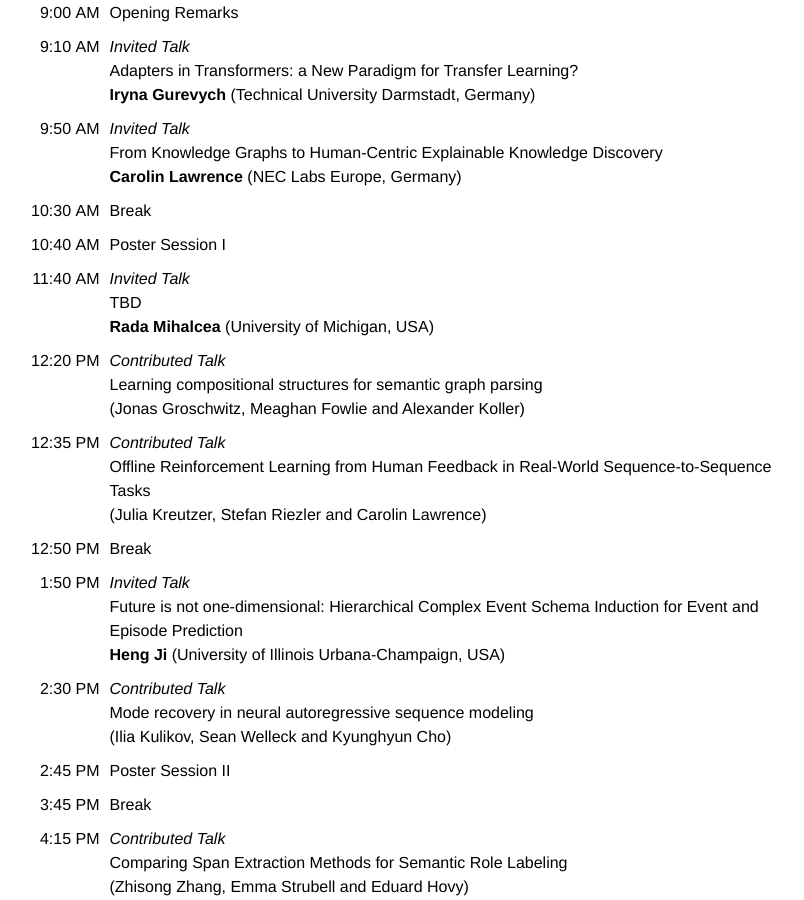
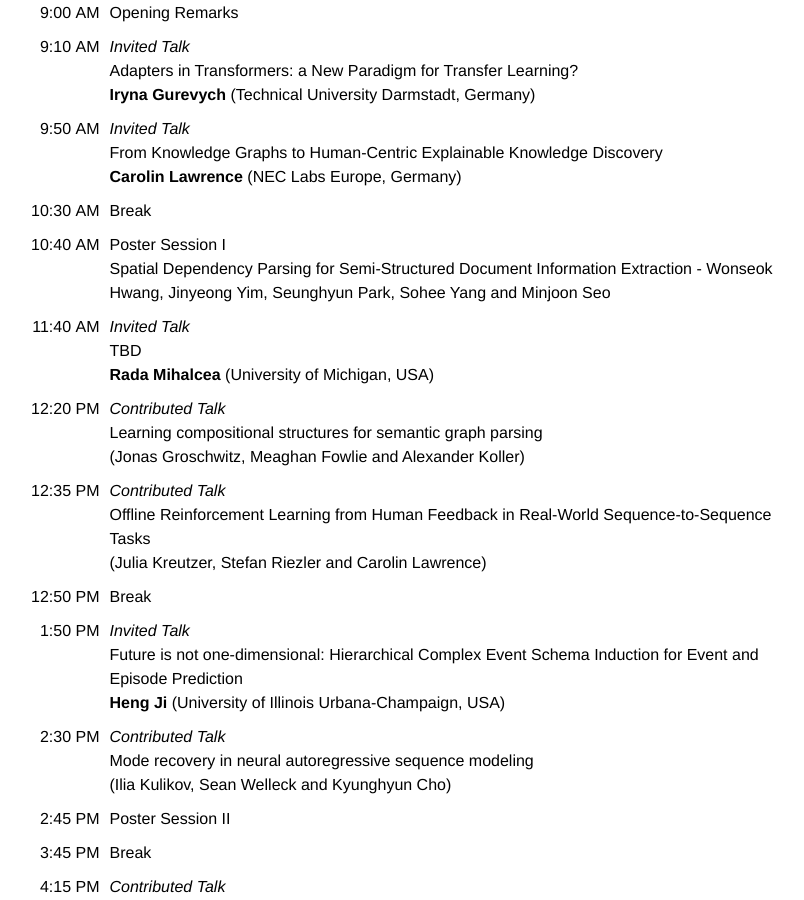
Before and after one commit to structuredprediction/structuredprediction.github.io, a Jekyll site: the page built from SPNLP21/3_schedule.md, in a window 1280 px wide and 900 px high, scrolled down 552 px. Shown: the whole window, without its empty margins (219-1023 px from the left). Built offline with Jekyll 4.4.1, drawn with Linux system fonts in a browser that asks for light colours.

Commit message:
Update 3_schedule.md

```diff
--- a/SPNLP21/3_schedule.md
+++ b/SPNLP21/3_schedule.md
@@ -23,7 +23,7 @@ name: 3
 |  9:10&nbsp;AM | _Invited Talk_<br/>Adapters in Transformers: a New Paradigm for Transfer Learning?<br/>**Iryna Gurevych** (Technical University Darmstadt, Germany) |
 |  9:50&nbsp;AM | _Invited Talk_<br/>From Knowledge Graphs to Human-Centric Explainable Knowledge Discovery<br/>**Carolin Lawrence** (NEC Labs Europe, Germany) |
 | 10:30&nbsp;AM |  Break |
-| 10:40&nbsp;AM |  Poster Session I |
+| 10:40&nbsp;AM |  Poster Session I <br/> Spatial Dependency Parsing for Semi-Structured Document Information Extraction	- Wonseok Hwang, Jinyeong Yim, Seunghyun Park, Sohee Yang and Minjoon Seo |
 | 11:40&nbsp;AM | _Invited Talk_<br/>TBD<br/>**Rada Mihalcea** (University of Michigan, USA) |
 | 12:20&nbsp;PM | _Contributed Talk_<br/>Learning compositional structures for semantic graph parsing<br/>(Jonas Groschwitz, Meaghan Fowlie and Alexander Koller)|
 | 12:35&nbsp;PM | _Contributed Talk_<br/>Offline Reinforcement Learning from Human Feedback in Real-World Sequence-to-Sequence Tasks<br/>(Julia Kreutzer, Stefan Riezler and Carolin Lawrence) |
```
